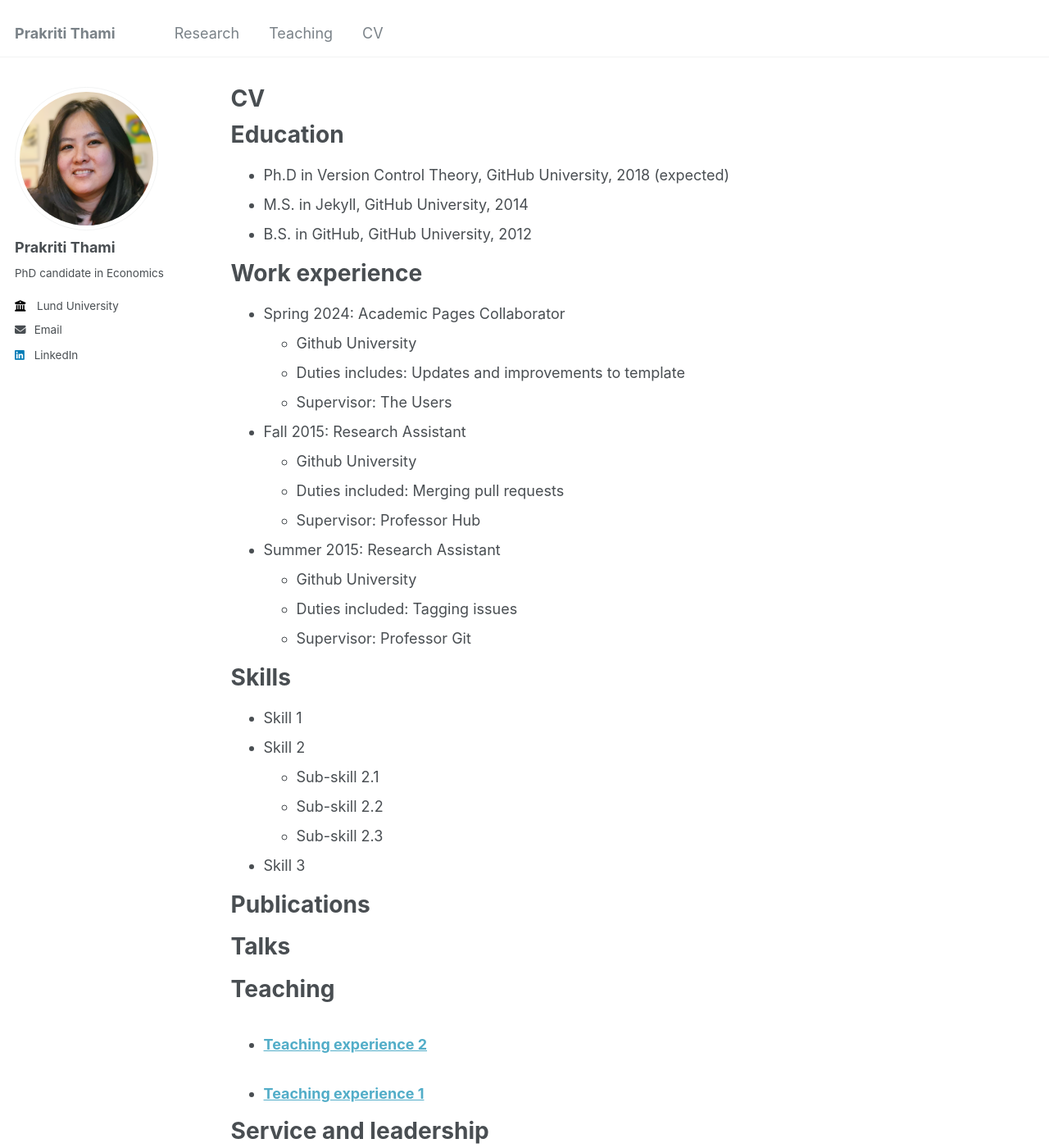
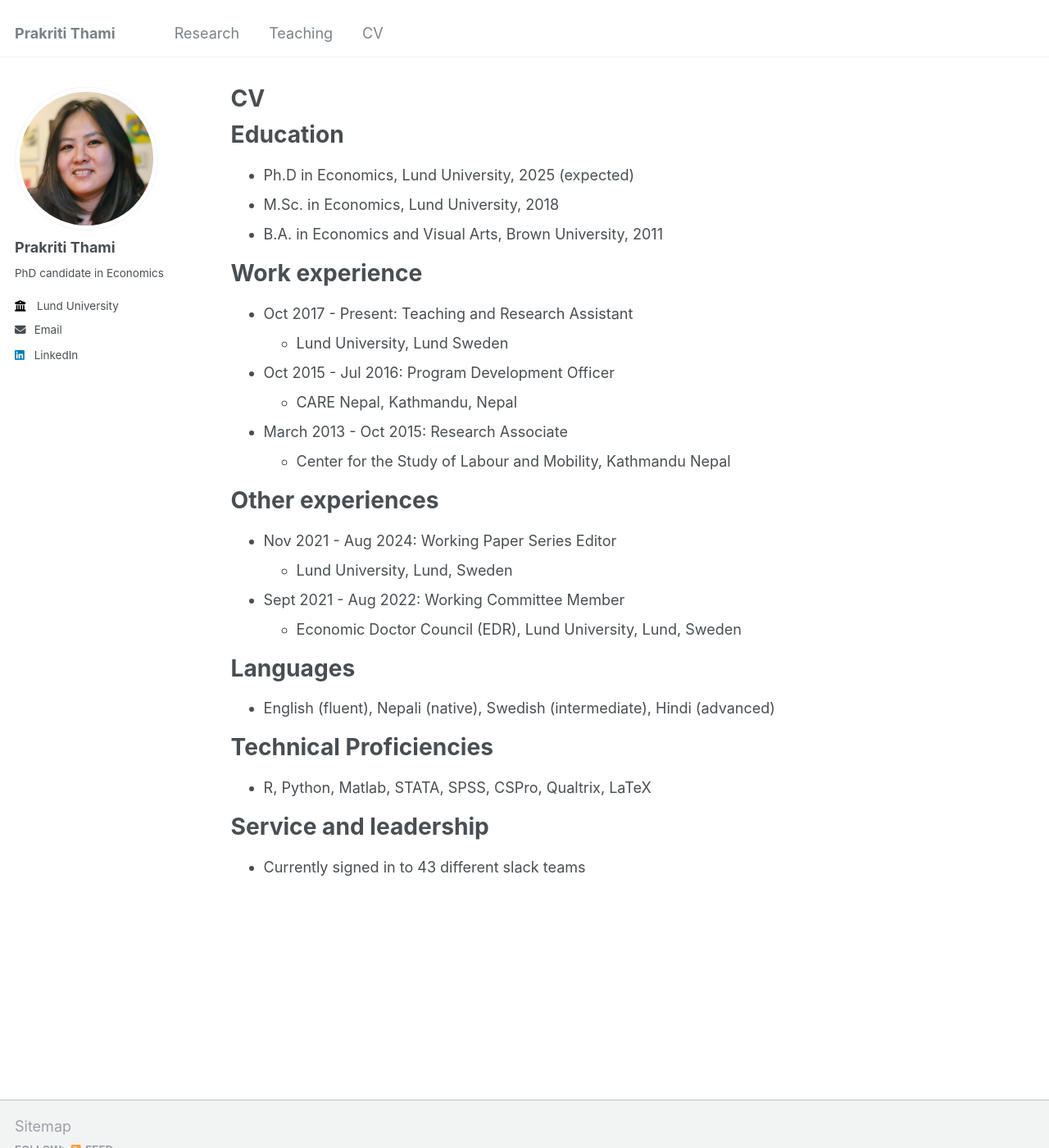
Before and after one commit to prakritithami/prakritithami.github.io, a Jekyll site: the page built from _pages/cv.md, in a window 1280 px wide and 1400 px high. Shown: the whole window at 82% size. Built offline with Jekyll 4.4.1, drawn with Linux system fonts in a browser that asks for light colours.

Commit message:
Update cv.md

```diff
--- a/_pages/cv.md
+++ b/_pages/cv.md
@@ -11,53 +11,37 @@ redirect_from:
 
 Education
 ======
-* Ph.D in Version Control Theory, GitHub University, 2018 (expected)
-* M.S. in Jekyll, GitHub University, 2014
-* B.S. in GitHub, GitHub University, 2012
+* Ph.D in Economics, Lund University, 2025 (expected)
+* M.Sc. in Economics, Lund University, 2018
+* B.A. in Economics and Visual Arts, Brown University, 2011
 
 Work experience
 ======
-* Spring 2024: Academic Pages Collaborator
-  * Github University
-  * Duties includes: Updates and improvements to template
-  * Supervisor: The Users
+* Oct 2017 - Present: Teaching and Research Assistant
+  * Lund University, Lund Sweden
 
-* Fall 2015: Research Assistant
-  * Github University
-  * Duties included: Merging pull requests
-  * Supervisor: Professor Hub
+* Oct 2015 - Jul 2016: Program Development Officer
+  * CARE Nepal, Kathmandu, Nepal
 
-* Summer 2015: Research Assistant
-  * Github University
-  * Duties included: Tagging issues
-  * Supervisor: Professor Git
+* March 2013 - Oct 2015: Research Associate
+  * Center for the Study of Labour and Mobility, Kathmandu Nepal
 
-Skills
+
+Other experiences
 ======
-* Skill 1
-* Skill 2
-  * Sub-skill 2.1
-  * Sub-skill 2.2
-  * Sub-skill 2.3
-* Skill 3
+* Nov 2021 - Aug 2024: Working Paper Series Editor
+  * Lund University, Lund, Sweden
 
-Publications
+* Sept 2021 - Aug 2022: Working Committee Member
+  * Economic Doctor Council (EDR), Lund University, Lund, Sweden
+
+Languages
 ======
-  <ul>{% for post in site.publications reversed %}
-    {% include archive-single-cv.html %}
-  {% endfor %}</ul>
+* English (fluent), Nepali (native), Swedish (intermediate), Hindi (advanced)
 
-Talks
+Technical Proficiencies
 ======
-  <ul>{% for post in site.talks reversed %}
-    {% include archive-single-talk-cv.html  %}
-  {% endfor %}</ul>
-
-Teaching
-======
-  <ul>{% for post in site.teaching reversed %}
-    {% include archive-single-cv.html %}
-  {% endfor %}</ul>
+* R, Python, Matlab, STATA, SPSS, CSPro, Qualtrix, LaTeX
 
 Service and leadership
 ======
```
